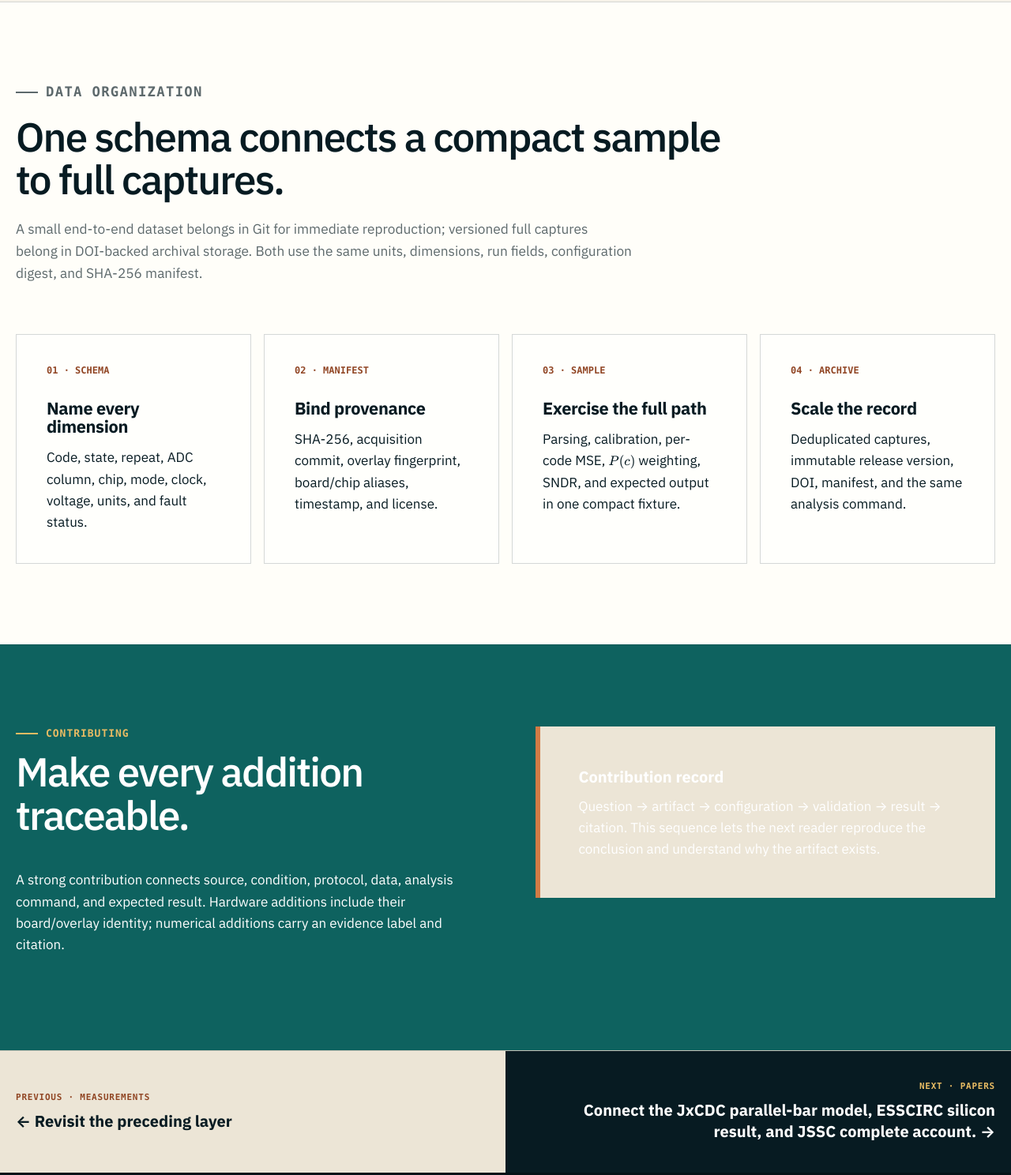
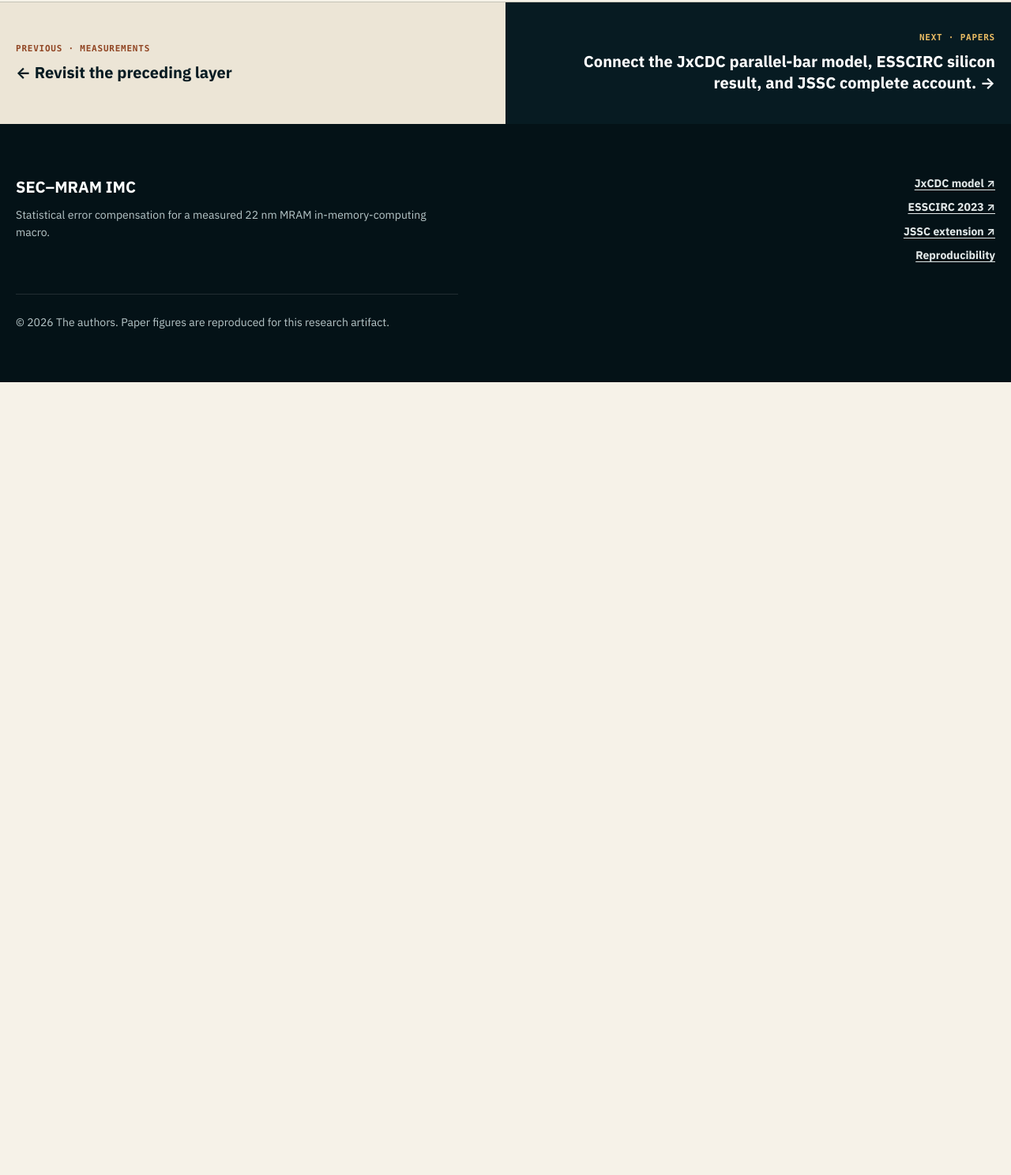
Before and after one commit to calmyor/SEC-Enabled-MRAM-IMC, a website: page docs/repository.html in a window 1280 px wide. Shown: the part 4953-6441 px from the top of the page at 79% size. After the commit the page ends 5437 px from the top, so only its background shows below. Drawn offline with Linux system fonts and the light colour scheme.

Commit message:
Remove repository data and contribution sections

```diff
--- a/docs/repository.html
+++ b/docs/repository.html
@@ -171,33 +171,6 @@ pnpm run validate</code></pre>
         </div>
       </section>
 
-      <section class="section section-white">
-        <div class="section-head">
-          <p class="kicker">Data organization</p>
-          <h2>One schema connects a compact sample to full captures.</h2>
-          <p>A small end-to-end dataset belongs in Git for immediate reproduction; versioned full captures belong in DOI-backed archival storage. Both use the same units, dimensions, run fields, configuration digest, and SHA-256 manifest.</p>
-        </div>
-        <div class="four-col">
-          <article class="card"><span class="number">01 · SCHEMA</span><h3>Name every dimension</h3><p>Code, state, repeat, ADC column, chip, mode, clock, voltage, units, and fault status.</p></article>
-          <article class="card"><span class="number">02 · MANIFEST</span><h3>Bind provenance</h3><p>SHA-256, acquisition commit, overlay fingerprint, board/chip aliases, timestamp, and license.</p></article>
-          <article class="card"><span class="number">03 · SAMPLE</span><h3>Exercise the full path</h3><p>Parsing, calibration, per-code MSE, <span class="math-inline" data-math-rendered="inline"><span class="katex"><span class="katex-mathml"><math xmlns="http://www.w3.org/1998/Math/MathML"><semantics><mrow><mi>P</mi><mo stretchy="false">(</mo><mi>c</mi><mo stretchy="false">)</mo></mrow><annotation encoding="application/x-tex">P(c)</annotation></semantics></math></span><span class="katex-html" aria-hidden="true"><span class="katex-base"><span class="katex-strut" style="height:1em;vertical-align:-0.25em;"></span><span class="mord mathnormal" style="margin-right:0.1389em;">P</span><span class="mopen">(</span><span class="mord mathnormal">c</span><span class="mclose">)</span></span></span></span></span> weighting, SNDR, and expected output in one compact fixture.</p></article>
-          <article class="card"><span class="number">04 · ARCHIVE</span><h3>Scale the record</h3><p>Deduplicated captures, immutable release version, DOI, manifest, and the same analysis command.</p></article>
-        </div>
-      </section>
-
-      <section class="section section-teal">
-        <div class="two-col">
-          <div>
-            <p class="kicker">Contributing</p>
-            <h2>Make every addition traceable.</h2>
-            <p>A strong contribution connects source, condition, protocol, data, analysis command, and expected result. Hardware additions include their board/overlay identity; numerical additions carry an evidence label and citation.</p>
-          </div>
-          <div class="callout">
-            <strong>Contribution record</strong>
-            <p>Question → artifact → configuration → validation → result → citation. This sequence lets the next reader reproduce the conclusion and understand why the artifact exists.</p>
-          </div>
-        </div>
-      </section>
     </main>
 
     <aside class="page-handoff" aria-label="Continue through the project">
```
Also changed, not shown: website/pages/repository.html (+0 -27 lines).
